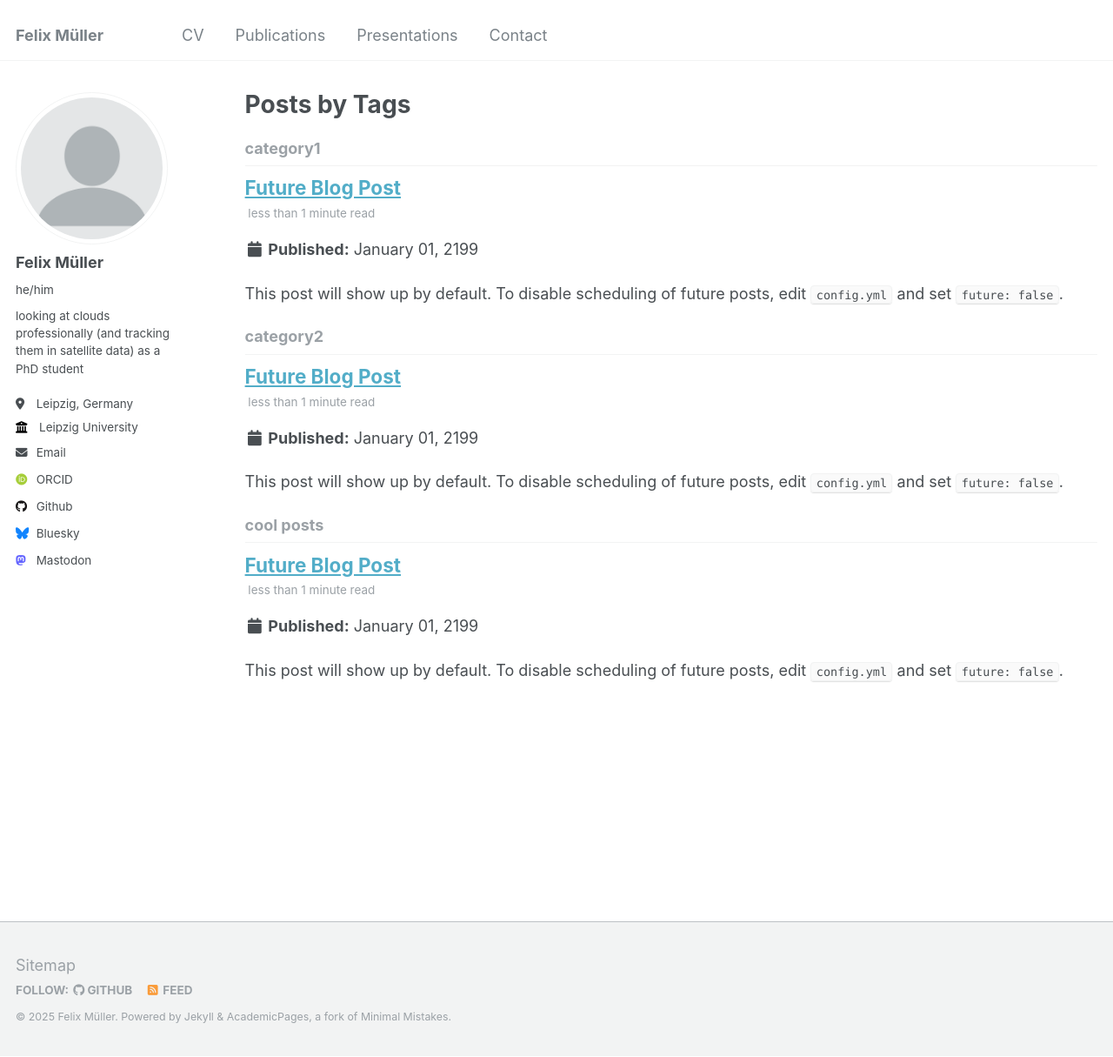
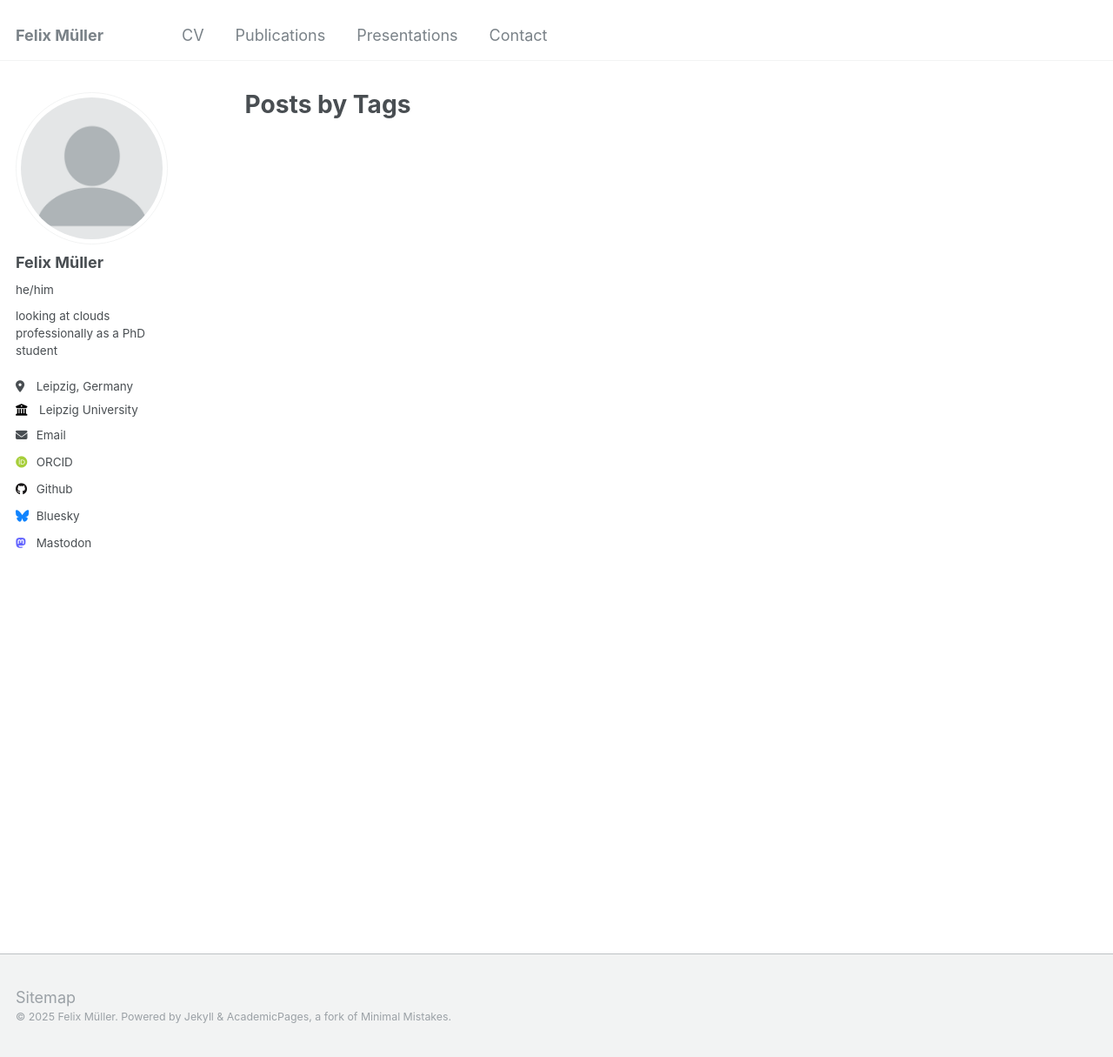
Before and after one commit to felix-mue/felix-mue.github.io, a Jekyll site: the page built from _pages/tag-archive.html, in a window 1280 px wide and 1215 px high. Shown: the whole window at 87% size. Built offline with Jekyll 4.4.1, drawn with Linux system fonts in a browser that asks for light colours; some web fonts are replaced.

Commit message:
reduce fotter

```diff
--- a/_config.yml
+++ b/_config.yml
@@ -24,7 +24,7 @@ author:
   avatar           : "profile.png"
   name             : "Felix Müller"
   pronouns         : "he/him"
-  bio              : "looking at clouds professionally (and tracking them in satellite data) as a PhD student"
+  bio              : "looking at clouds professionally as a PhD student"
   location         : "Leipzig, Germany"
   employer         : "Leipzig University"
   uri              : # URL
--- a/_includes/footer.html
+++ b/_includes/footer.html
@@ -1,6 +1,6 @@
 {% include base_path %}
 
-{% if site.author.github or site.author.bitbucket or site.atom_feed.hide != true %}
+<!-- {% if site.author.github or site.author.bitbucket or site.atom_feed.hide != true %}
 <div class="page__footer-follow">
   <ul class="social-icons">
     {% if site.data.ui-text[site.locale].follow_label %}
@@ -17,6 +17,6 @@
     {% endif %}
   </ul>
 </div>
-{% endif %}
+{% endif %} -->
 
 <div class="page__footer-copyright">&copy; {{ site.time | date: '%Y' }} {{ site.name | default: site.title }}. {{ site.data.ui-text[site.locale].powered_by | default: "Powered by" }} <a href="http://jekyllrb.com" rel="nofollow">Jekyll</a> &amp; <a href="https://github.com/academicpages/academicpages.github.io">AcademicPages</a>, a fork of <a href="https://mademistakes.com/work/minimal-mistakes-jekyll-theme/" rel="nofollow">Minimal Mistakes</a>.</div>
--- a/_posts/2199-01-01-future-post.md
+++ /dev/null
@@ -1,11 +0,0 @@
----
-title: 'Future Blog Post'
-date: 2199-01-01
-permalink: /posts/2012/08/blog-post-4/
-tags:
-  - cool posts
-  - category1
-  - category2
----
-
-This post will show up by default. To disable scheduling of future posts, edit `config.yml` and set `future: false`.
```
Also changed, not shown: _portfolio/portfolio-2.html (deleted, +0 -7 lines), images/3953273590_704e3899d5_m.jpg (deleted), images/bio-photo-2.jpg (deleted), images/bio-photo.jpg (deleted), images/editing-talk.png (deleted), images/foo-bar-identity-th.jpg (deleted), images/foo-bar-identity.jpg (deleted), images/paragraph-indent.png (deleted), images/paragraph-no-indent.png (deleted), images/site-logo.png (deleted).
